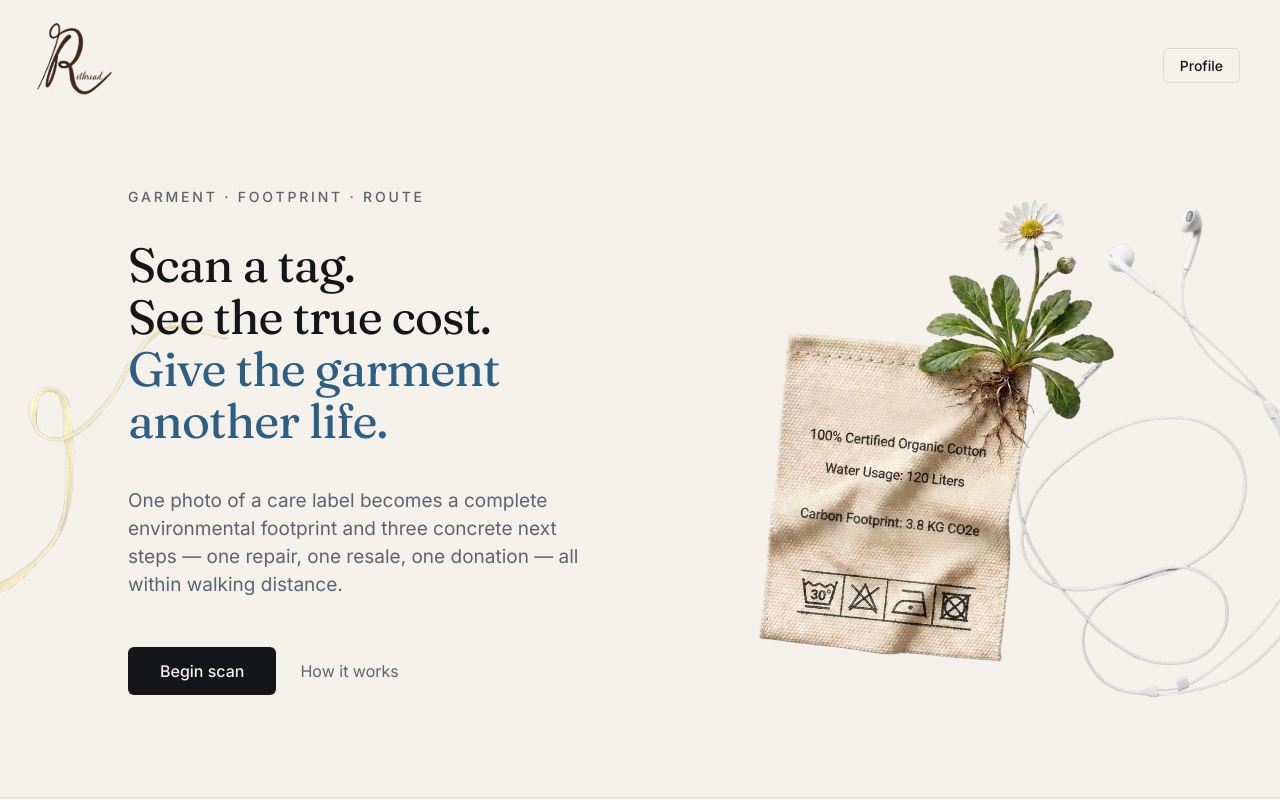
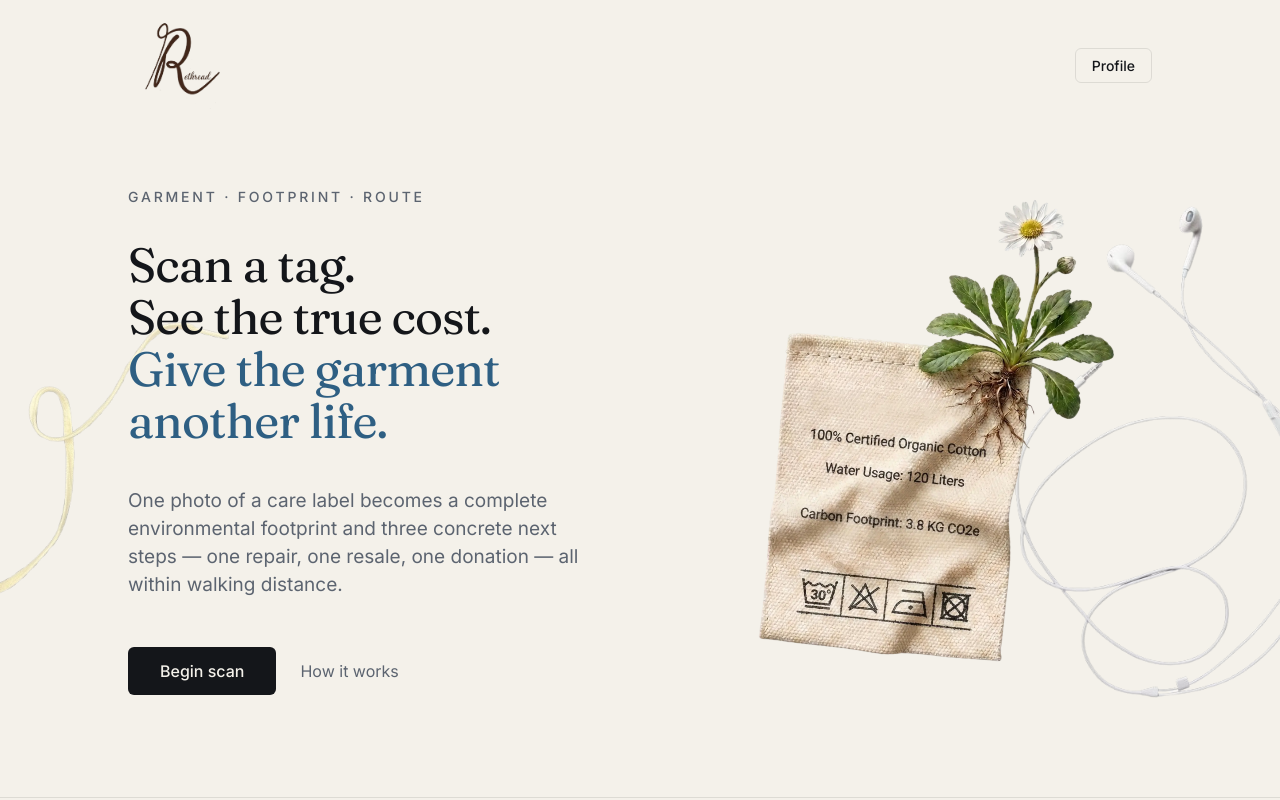
Before and after one commit to leonac24/rethread, a Next.js app: page / in a window 1280 px wide. Shown: the top 800 px of the page. Built offline with nearby package versions, Linux system fonts and the light colour scheme.

Commit message:
fixed header respect to widths

```diff
--- a/app/layout.tsx
+++ b/app/layout.tsx
@@ -44,16 +44,18 @@ export default function RootLayout({
       className={`${inter.variable} ${fraunces.variable} ${jetbrainsMono.variable} ${architectsDaughter.variable}`}
     >
       <body>
-        <header className="relative z-20 flex items-center justify-between px-5 pt-4 pb-2 md:pb-0">
+        <header className="relative z-20 pt-4 pb-2 md:pb-0">
+          <div className="content-width flex items-center justify-between">
             <a href="/">
               <Image src="/images/hero.webp" alt="Rethread" width={100} height={100} className="w-[100px] h-auto object-contain" />
             </a>
             <a
               href="/profile"
-            className="mr-5 text-[14px] font-medium text-ink border border-rule rounded-md px-4 py-1.5 hover:bg-surface transition-colors"
+              className="text-[14px] font-medium text-ink border border-rule rounded-md px-4 py-1.5 hover:bg-surface transition-colors"
             >
               Profile
             </a>
+          </div>
         </header>
         {children}
       </body>
```
Lines whose indentation alone changed are shown as unchanged.
